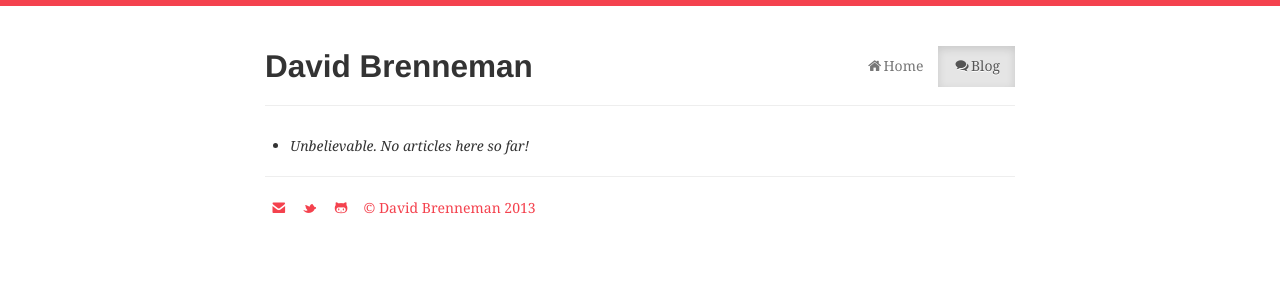
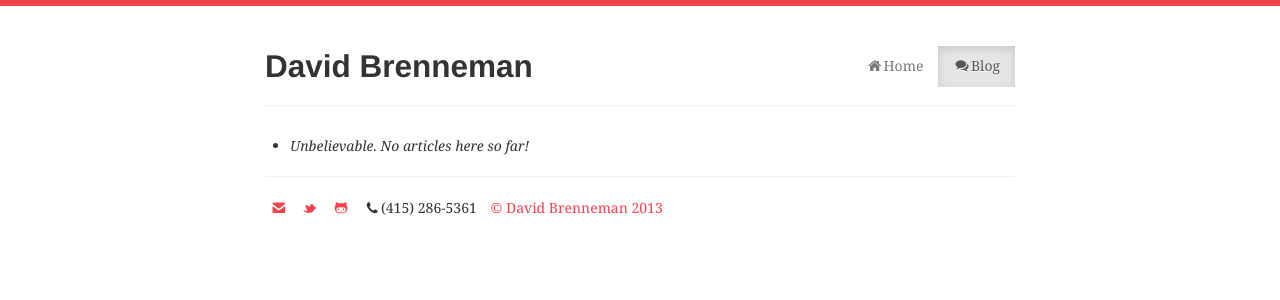
Before and after one commit to dbrenneman/DontPanic, a Flask app: page /blog in a window 1280 px wide. Shown: the top 300 px of the page. Run offline with Flask 2, Linux system fonts and the light colour scheme; data that the repository does not hold is empty; parts of the project's set-up code (start-up, migrations or seed data) failed here and were passed over.

Commit message:
tweaked templates

```diff
--- a/dontpanic.py
+++ b/dontpanic.py
@@ -5,7 +5,7 @@
 
     A blog based on Armin Ronacher's Flaskr example app.
 
-    :copyright: (c) 2012 by David Brenneman
+    :copyright: (c) 2013 by David Brenneman
     :license: BSD, see LICENSE for more details.
 """
 from __future__ import with_statement
--- a/templates/base.html
+++ b/templates/base.html
@@ -50,6 +50,9 @@
           <a href="https://github.com/dbrenneman" target="_blank"><i class="icon-github"></i></a>
         </li>
         <li>
+          <p><i class="icon-phone"></i>(415) 286-5361</p>
+        </li>
+        <li>
           <a href="/">&copy; David Brenneman {{ year }}</a>
         </li>
       </ul>
--- a/templates/blog.html
+++ b/templates/blog.html
@@ -21,9 +21,9 @@
   {% endif %}
   <ul class=articles>
   {% for article in articles %}
-    <li><h2>{{ article.title }}</h2>{{ article.body|safe }}
+    <li><h2>{{ article.title }}</h2>{{ article.body|safe }}</li>
   {% else %}
-    <li><em>Unbelievable.  No articles here so far!</em>
+    <li><em>Unbelievable.  No articles here so far!</em></li>
   {% endfor %}
   </ul>
 {% endblock %}
--- a/templates/home.html
+++ b/templates/home.html
@@ -3,5 +3,5 @@
 
 {% block content %}
 <p class="lead">Artisanal mobile and web applications.</p>
-<p class="foo">I am a freelance software engineer based in San Francisco, California. I develop mobile and web applications for myself and various clients. You should hire me for your next project.</p>
+<p class="foo">I am a consultant based in San Francisco, California. I develop mobile and web applications for myself and various clients. You should hire me for your next project.</p>
 {% endblock %}
```
